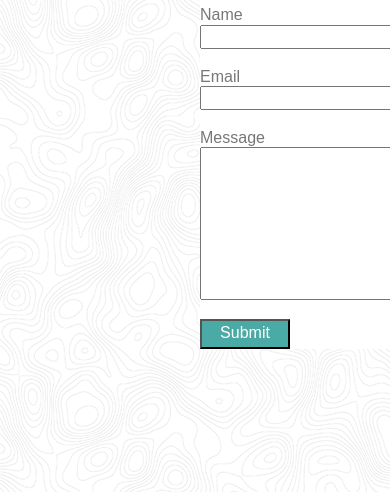
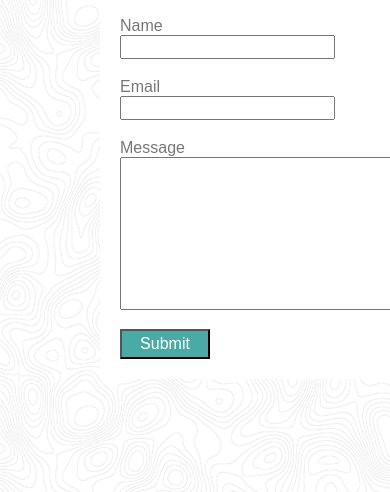
Before and after one commit to m-fiks/Responsive-Portfolio, a plain HTML site: page contact.html in a window 390 px wide. Shown: the part 352-844 px from the top of the page. Drawn offline with nearby package versions, Linux system fonts and the light colour scheme; a web font is replaced by a local one.

Commit message:
contact page at 980 width

```diff
--- a/contact.html
+++ b/contact.html
@@ -37,7 +37,7 @@
                                 <li><a href="https://stackoverflow.com/users/9182376/m-fiksdal" target="_blank"><i class="fab fa-stack-overflow"></i></a></li>
                             </ul>
                     </div>
-                    <div class="main-section">
+                    <div class="main-section-port">
                     <h2 class="titleMain">Contact</h2>
                     <form>
                     <label>
--- a/css/style.css
+++ b/css/style.css
@@ -75,6 +75,10 @@ textarea{
     display:block;
 }
 
+label{
+    font-size: 16px;
+}
+
 input, label{
 
     display:block;
@@ -142,6 +146,15 @@ nav{
     margin-left: 100px;
     position:relative;
     padding:0;
+}
+
+.main-section-port{
+    border-style:1 px solid #dddddd;
+    background-color: #ffffff;
+    font-family:'Arial', 'Helvetica Neue', Helvetica, sans-serif;
+    color:#777777;
+    width: 650px;
+    padding:20px;
 }
 
 div>img {
@@ -283,6 +296,7 @@ footer {
 
 .sidebar{
     height: 150px;
+    margin-right:100px;
 }
 
 /*portfolio page*/
@@ -312,6 +326,11 @@ footer {
     vertical-align: middle;
 }
 
+/*contact page*/
+.main-section-port{
+    margin:30px 10px 10px 100px;
+    width:350px;
+}
 
 }
 
```
